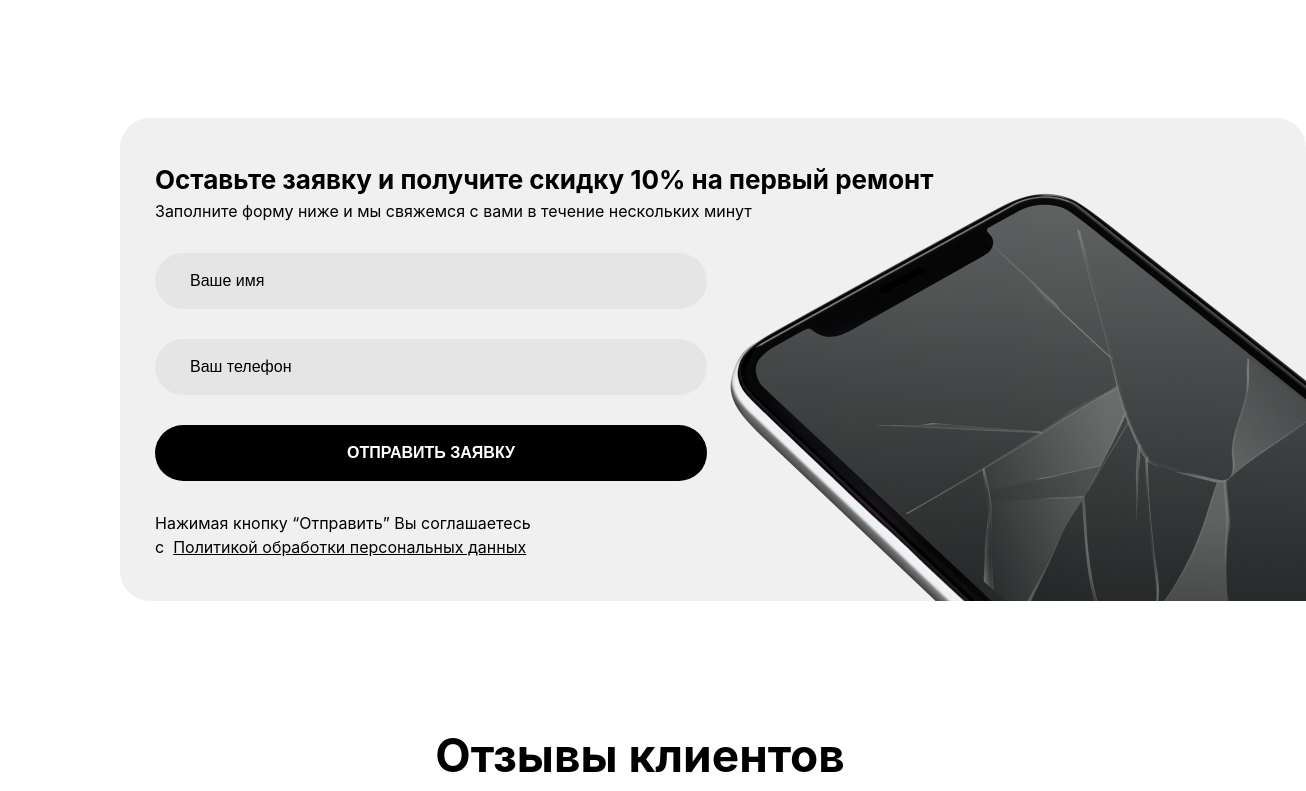
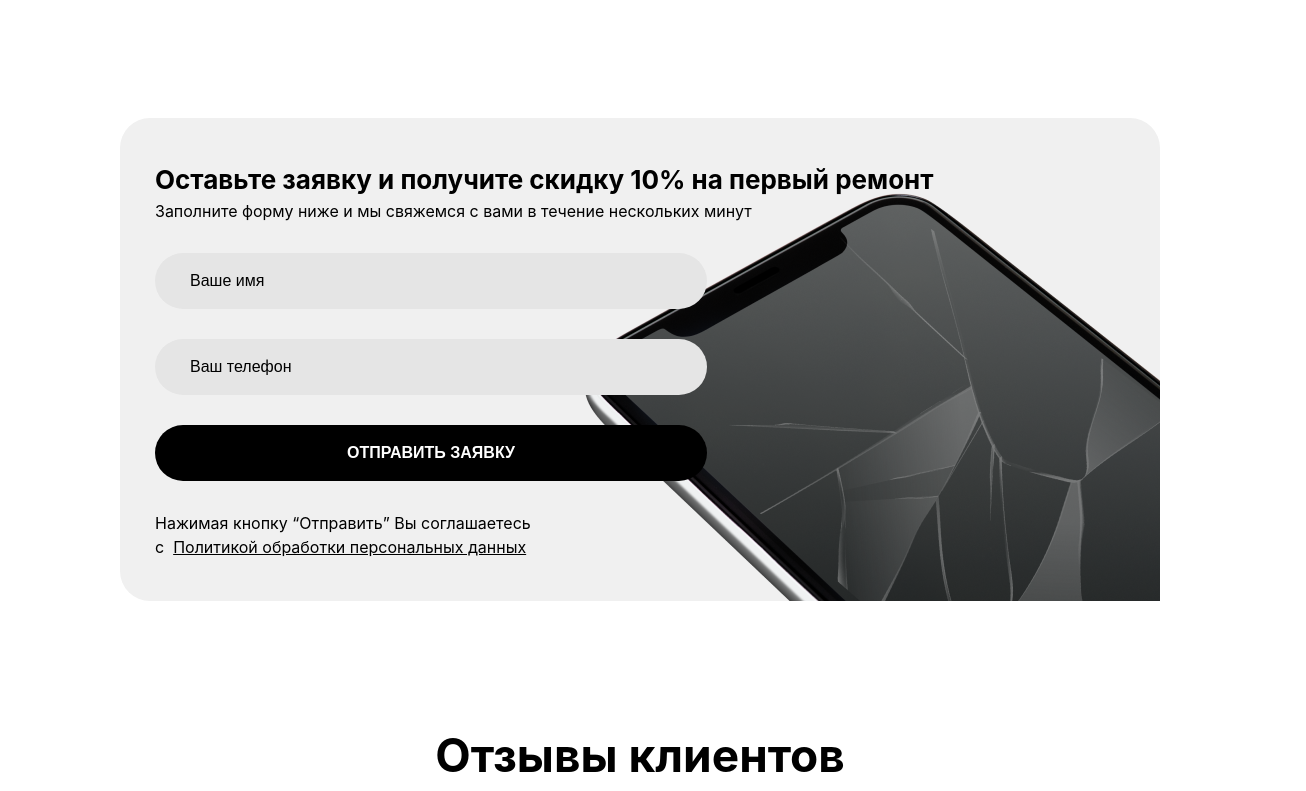
Before and after one commit to Komroden/wash_mashine, a React (Create React App) app: page / in a window 1280 px wide. Shown: the part 2229-3020 px from the top of the page, 1306 px wide, since content can reach past the window. Built offline with nearby package versions, Linux system fonts and the light colour scheme.

Commit message:
Правки стилей

```diff
--- a/src/components/templates/FeedbackBlock/FeedbackBlock.scss
+++ b/src/components/templates/FeedbackBlock/FeedbackBlock.scss
@@ -1,12 +1,13 @@
 .feedback_block {
   position: relative;
   margin-top: 120px;
-  min-width: 1116px;
   padding: 42px 35px;
   background: #F0F0F0;
   border-radius: 30px;
 
   .title {
+    position: relative;
+    z-index: 2;
     font-size: 26px;
     font-weight: 700;
     line-height: 39px;
@@ -19,6 +20,8 @@
   }
 
   .feedback_form {
+    position: relative;
+    z-index: 2;
     margin-top: 30px;
     display: flex;
     flex-direction: column;
@@ -55,5 +58,6 @@
     position: absolute;
     bottom: 0;
     right: 0;
+    z-index: 1;
   }
 }
```
